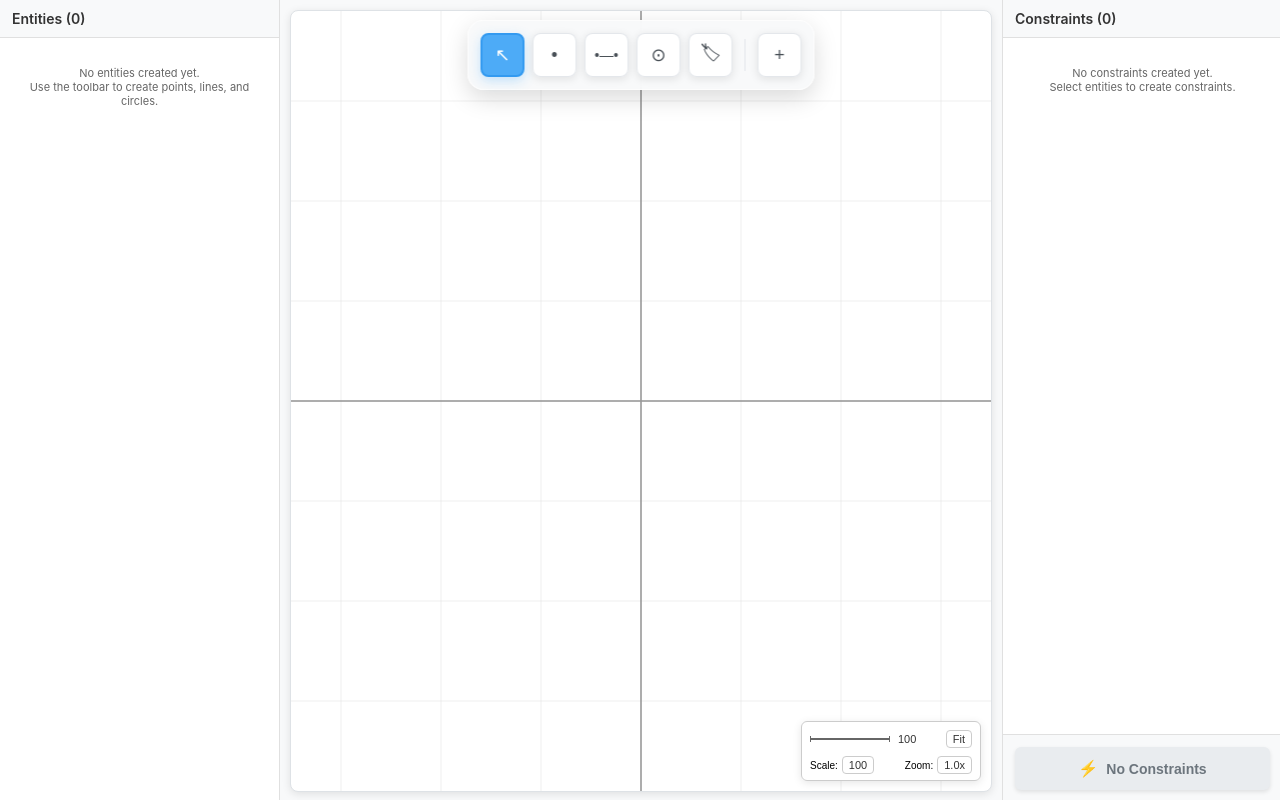
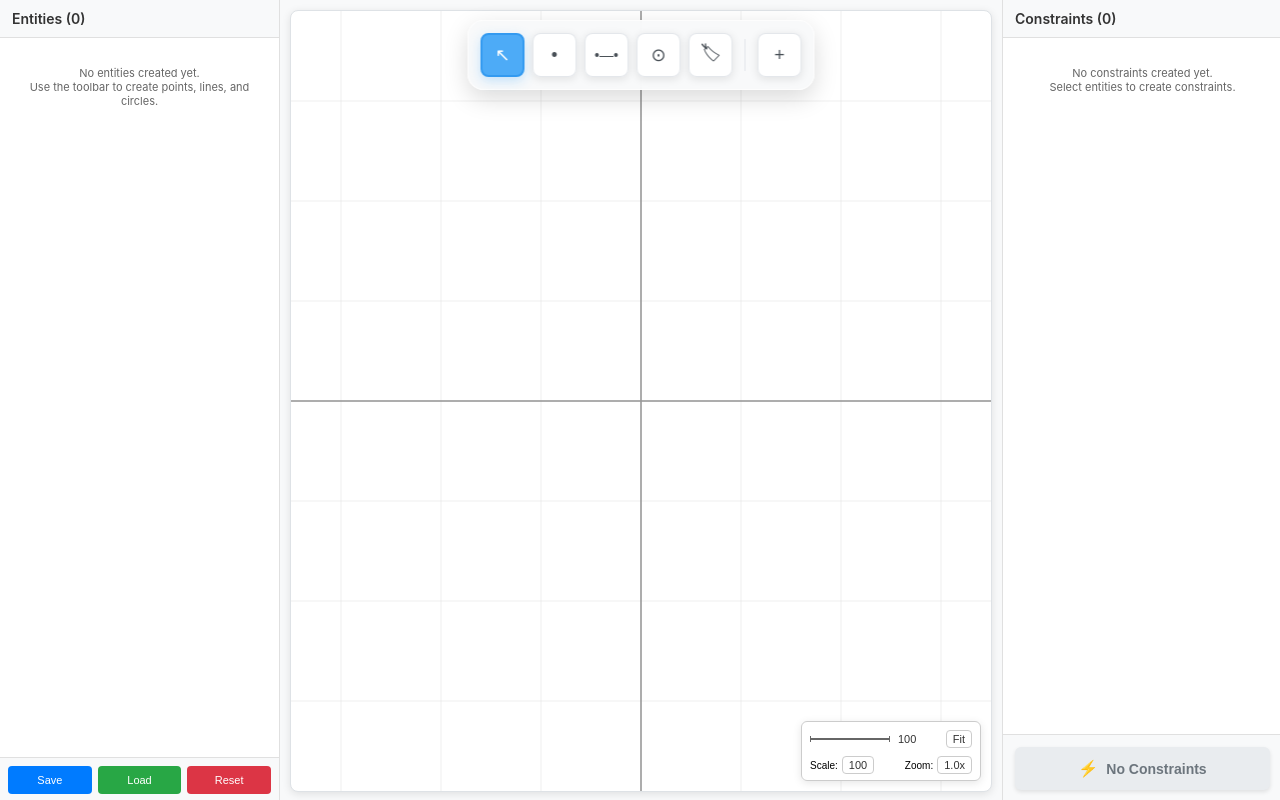
Before and after one commit to ccorcos/geocalc, a React (Vite) app: page / in a window 1280 px wide. Built offline with nearby package versions, Linux system fonts and the light colour scheme.

Commit message:
Cleanup state, save load.

```diff
--- a/src/components/EntityPanel.tsx
+++ b/src/components/EntityPanel.tsx
@@ -2,9 +2,12 @@ import React, { useEffect, useState } from "react"
 
 import { getCircleRadius } from "../engine/geometry"
 import { calculateLabelText } from "../engine/label-positioning"
+import { createEmptyGeometry } from "../engine/geometry"
 import { distance } from "../math"
 import { useStore } from "../store"
 import { ConstraintContextMenu } from "./ConstraintContextMenu"
+import { CURRENT_STORAGE_VERSION, StorageFormat, migrateStorageFormat } from "../migrations"
+import { Geometry } from "../engine/types"
 
 interface EntityPanelProps {
 	className?: string
@@ -25,6 +28,7 @@ export const EntityPanel: React.FC<EntityPanelProps> = ({ className = "" }) => {
 		getLineLengthConstraint,
 		addLineLengthConstraint,
 		removeLineLengthConstraint,
+		setGeometry,
 	} = useStore()
 
 	const [editingCoord, setEditingCoord] = useState<{
@@ -339,6 +343,75 @@ export const EntityPanel: React.FC<EntityPanelProps> = ({ className = "" }) => {
 		return name
 	}
 
+	// Save/Load/Reset handlers
+	const handleSave = () => {
+		if (!geometry) return
+
+		const storageFormat: StorageFormat = {
+			version: CURRENT_STORAGE_VERSION,
+			geometry: {
+				points: Array.from(geometry.points.entries()),
+				lines: Array.from(geometry.lines.entries()),
+				circles: Array.from(geometry.circles.entries()),
+				labels: Array.from(geometry.labels.entries()),
+				constraints: Array.from(geometry.constraints.entries()),
+			},
+		}
+
+		const jsonString = JSON.stringify(storageFormat)
+		const blob = new Blob([jsonString], { type: 'application/json' })
+		const url = URL.createObjectURL(blob)
+
+		const link = document.createElement('a')
+		link.href = url
+		link.download = `geocalc-${new Date().toISOString().slice(0, 19).replace(/:/g, '-')}.json`
+		document.body.appendChild(link)
+		link.click()
+		document.body.removeChild(link)
+		URL.revokeObjectURL(url)
+	}
+
+	const handleLoad = () => {
+		const input = document.createElement('input')
+		input.type = 'file'
+		input.accept = '.json'
+		input.onchange = (event) => {
+			const file = (event.target as HTMLInputElement).files?.[0]
+			if (!file) return
+
+			const reader = new FileReader()
+			reader.onload = (e) => {
+				try {
+					const content = e.target?.result as string
+					const parsed = JSON.parse(content)
+					const migrated = migrateStorageFormat(parsed)
+
+					const newGeometry: Geometry = {
+						points: new Map(migrated.geometry.points || []),
+						lines: new Map(migrated.geometry.lines || []),
+						circles: new Map(migrated.geometry.circles || []),
+						labels: new Map(migrated.geometry.labels || []),
+						constraints: new Map(migrated.geometry.constraints || []),
+					}
+
+					setGeometry(newGeometry)
+				} catch (error) {
+					alert('Failed to load file. Please check that it is a valid GeoCalc export file.')
+					console.error('Failed to load geometry file:', error)
+				}
+			}
+			reader.readAsText(file)
+		}
+		input.click()
+	}
+
+	const handleReset = () => {
+		if (confirm('Are you sure you want to clear the entire canvas? This cannot be undone.')) {
+			const emptyGeometry = createEmptyGeometry()
+			setGeometry(emptyGeometry)
+		}
+	}
+
 	return (
 		<div
 			data-testid="entity-panel"
@@ -639,11 +712,6 @@ export const EntityPanel: React.FC<EntityPanelProps> = ({ className = "" }) => {
 									<span style={{ color: "#666", fontSize: "10px" }}>
 										{point1Name}→{point2Name}
 									</span>
-									{line.infinite && (
-										<span style={{ marginLeft: "4px", color: "#007bff" }}>
-											∞
-										</span>
-									)}
 								</div>
 							</div>
 						)
@@ -804,7 +872,7 @@ export const EntityPanel: React.FC<EntityPanelProps> = ({ className = "" }) => {
 											: "white",
 									cursor: "pointer",
 									fontSize: "11px",
-									opacity: label.visible ? 1 : 0.5,
+									opacity: 1,
 								}}
 								onClick={(e) =>
 									handleEntityClick(id, e.shiftKey, e.metaKey || e.ctrlKey)
@@ -843,11 +911,6 @@ export const EntityPanel: React.FC<EntityPanelProps> = ({ className = "" }) => {
 									>
 										{labelText}
 									</span>
-									{!label.visible && (
-										<span style={{ color: "#999", fontSize: "10px" }}>
-											hidden
-										</span>
-									)}
 								</div>
 							</div>
 						)
@@ -873,6 +936,88 @@ export const EntityPanel: React.FC<EntityPanelProps> = ({ className = "" }) => {
 					)}
 			</div>
 
+			{/* Save/Load/Reset Buttons */}
+			<div
+				style={{
+					padding: "8px",
+					borderTop: "1px solid #e0e0e0",
+					background: "#f8f9fa",
+					display: "flex",
+					gap: "6px",
+					justifyContent: "stretch",
+				}}
+			>
+				<button
+					onClick={handleSave}
+					style={{
+						flex: 1,
+						padding: "8px 12px",
+						fontSize: "11px",
+						fontWeight: 500,
+						backgroundColor: "#007bff",
+						color: "white",
+						border: "none",
+						borderRadius: "4px",
+						cursor: "pointer",
+						transition: "background-color 0.2s",
+					}}
+					onMouseEnter={(e) => {
+						e.currentTarget.style.backgroundColor = "#0056b3"
+					}}
+					onMouseLeave={(e) => {
+						e.currentTarget.style.backgroundColor = "#007bff"
+					}}
+				>
+					Save
+				</button>
+				<button
+					onClick={handleLoad}
+					style={{
+						flex: 1,
+						padding: "8px 12px",
+						fontSize: "11px",
+						fontWeight: 500,
+						backgroundColor: "#28a745",
+						color: "white",
+						border: "none",
+						borderRadius: "4px",
+						cursor: "pointer",
+						transition: "background-color 0.2s",
+					}}
+					onMouseEnter={(e) => {
+						e.currentTarget.style.backgroundColor = "#1e7e34"
+					}}
+					onMouseLeave={(e) => {
+						e.currentTarget.style.backgroundColor = "#28a745"
+					}}
+				>
+					Load
+				</button>
+				<button
+					onClick={handleReset}
+					style={{
+						flex: 1,
+						padding: "8px 12px",
+						fontSize: "11px",
+						fontWeight: 500,
+						backgroundColor: "#dc3545",
+						color: "white",
+						border: "none",
+						borderRadius: "4px",
+						cursor: "pointer",
+						transition: "background-color 0.2s",
+					}}
+					onMouseEnter={(e) => {
+						e.currentTarget.style.backgroundColor = "#c82333"
+					}}
+					onMouseLeave={(e) => {
+						e.currentTarget.style.backgroundColor = "#dc3545"
+					}}
+				>
+					Reset
+				</button>
+			</div>
+
 			{/* Context Menu */}
 			{contextMenu && (
 				<ConstraintContextMenu
--- a/src/engine/ConstraintEvaluator.ts
+++ b/src/engine/ConstraintEvaluator.ts
@@ -693,8 +693,7 @@ export class ConstraintEvaluator {
 			id: constraint.id,
 			type: "distance",
 			entityIds: [circle.centerId, circle.radiusPointId],
-			value: constraint.value,
-			priority: constraint.priority
+			value: constraint.value
 		}
 
 		return this.evaluateDistance(virtualDistanceConstraint, geometry)
--- a/src/engine/GradientDescentSolver.ts
+++ b/src/engine/GradientDescentSolver.ts
@@ -300,7 +300,6 @@ export class GradientDescentSolver {
 			circles: new Map(geometry.circles),
 			labels: new Map(geometry.labels),
 			constraints: new Map(geometry.constraints),
-			metadata: { ...geometry.metadata },
 		}
 	}
 
--- a/src/engine/viewport-utils.ts
+++ b/src/engine/viewport-utils.ts
@@ -70,7 +70,6 @@ export const calculateDrawingBounds = (geometry: Geometry): DrawingBounds | null
 
 	// Check visible label bounds
 	for (const label of geometry.labels.values()) {
-		if (label.visible) {
 		const bounds = calculateLabelBounds(label, geometry)
 		if (bounds) {
 			minX = Math.min(minX, bounds.minX)
@@ -78,7 +77,6 @@ export const calculateDrawingBounds = (geometry: Geometry): DrawingBounds | null
 			minY = Math.min(minY, bounds.minY)
 			maxY = Math.max(maxY, bounds.maxY)
 			hasElements = true
-			}
 		}
 	}
 
--- a/src/interaction/CanvasInteraction.ts
+++ b/src/interaction/CanvasInteraction.ts
@@ -106,7 +106,6 @@ export class CanvasInteraction {
 
 		// Check labels (use larger tolerance since they're rectangular)
 		for (const [id, label] of geometry.labels) {
-			if (!label.visible) continue
 
 			const position = calculateLabelPosition(label, geometry)
 			if (!position) continue
@@ -247,7 +246,6 @@ export class CanvasInteraction {
 
 		// Check labels (select if label position is in rectangle)
 		for (const [id, label] of geometry.labels) {
-			if (!label.visible) continue
 
 			const position = calculateLabelPosition(label, geometry)
 			if (!position) continue
@@ -621,7 +619,7 @@ export class CanvasInteraction {
 				store.addPoint(endPoint)
 			}
 
-			const line = createLine(this.tempLineStart.id, endPoint.id, false)
+			const line = createLine(this.tempLineStart.id, endPoint.id)
 			store.addLine(line)
 
 			this.tempLineStart = null
--- a/src/migrations.ts
+++ b/src/migrations.ts
@@ -1,4 +1,4 @@
-import type { Point, Line, Circle, Label, Constraint } from "./engine/types"
+import type { Circle, Constraint, Label, Line, Point } from "./engine/types"
 
 // Current storage format version - increment when making breaking changes
 export const CURRENT_STORAGE_VERSION = 1
@@ -11,11 +11,6 @@ export interface StorageFormat {
 		circles: [string, Circle][]
 		labels: [string, Label][]
 		constraints: [string, Constraint][]
-		metadata: {
-			version: string
-			created: string
-			modified: string
-		}
 	}
 }
 
@@ -34,11 +29,6 @@ export const migrations: Record<number, MigrationFunction> = {
 				circles: data.circles || [],
 				labels: data.labels || [],
 				constraints: data.constraints || [],
-				metadata: {
-					version: data.metadata?.version || "1.0.0",
-					created: data.metadata?.created || new Date().toISOString(),
-					modified: data.metadata?.modified || new Date().toISOString(),
-				},
 			},
 		}
 	},
```
Also changed, not shown: src/components/ConstraintContextMenu.tsx (+4 -25 lines), src/engine/geometry.ts (+2 -32 lines), src/engine/types.ts (+2 -10 lines), src/renderer.ts (+3 -27 lines), src/store.ts (+5 -31 lines), 2 other files (tests, documents, lock files or other folders). Lines whose indentation alone changed are shown as unchanged.
